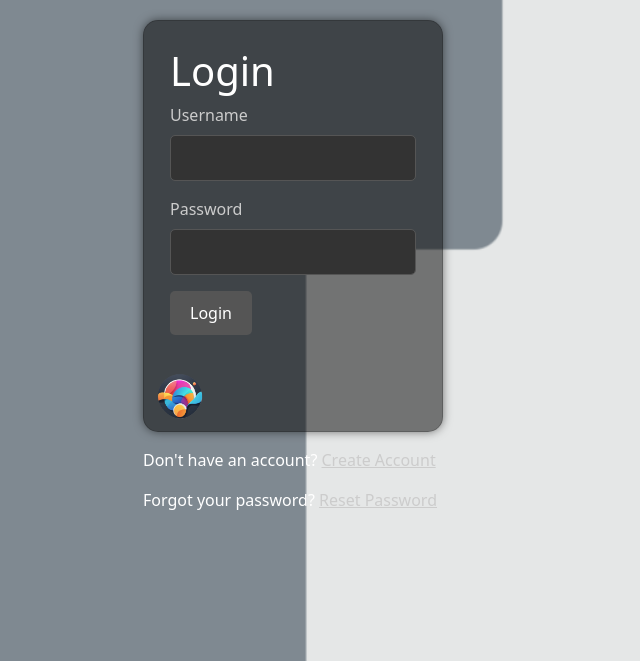
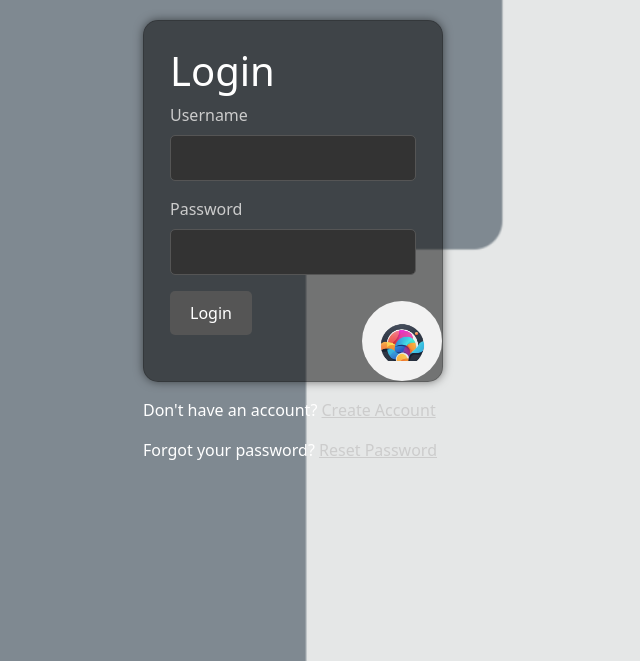
Before and after one commit to rpurinton/chatflow, a PHP site: page / in a window 1280 px wide. Shown: the top 661 px of the page, without its empty margins (17-657 px from the left). Run offline with PHP 8.4, Linux system fonts and the light colour scheme.

Commit message:
Update dark-theme.css

```diff
--- a/assets/css/dark-theme.css
+++ b/assets/css/dark-theme.css
@@ -77,7 +77,7 @@ a:hover {
     padding: 20px;
 }
 
-.icon_container {
+.icon-container {
     height: 80px;
     width: 80px;
     border-radius: 50%;
```
